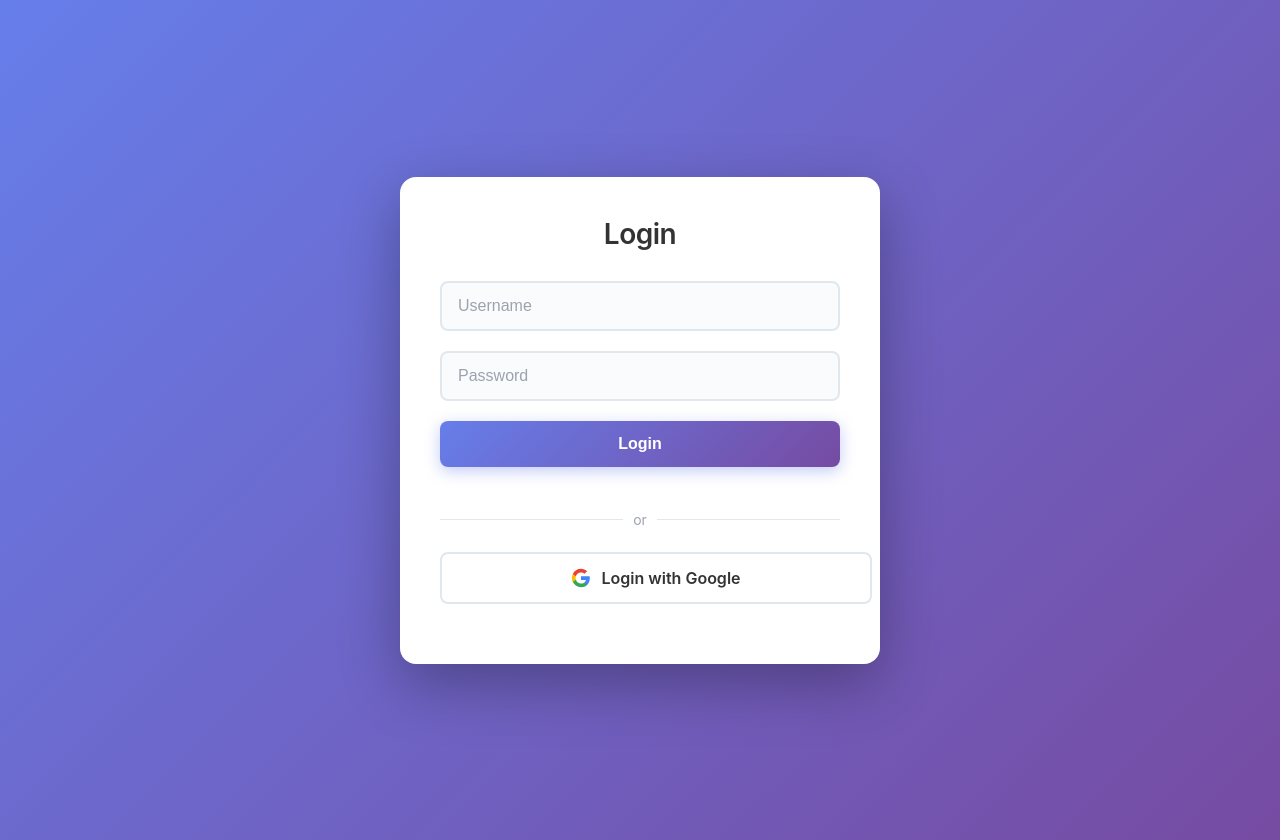
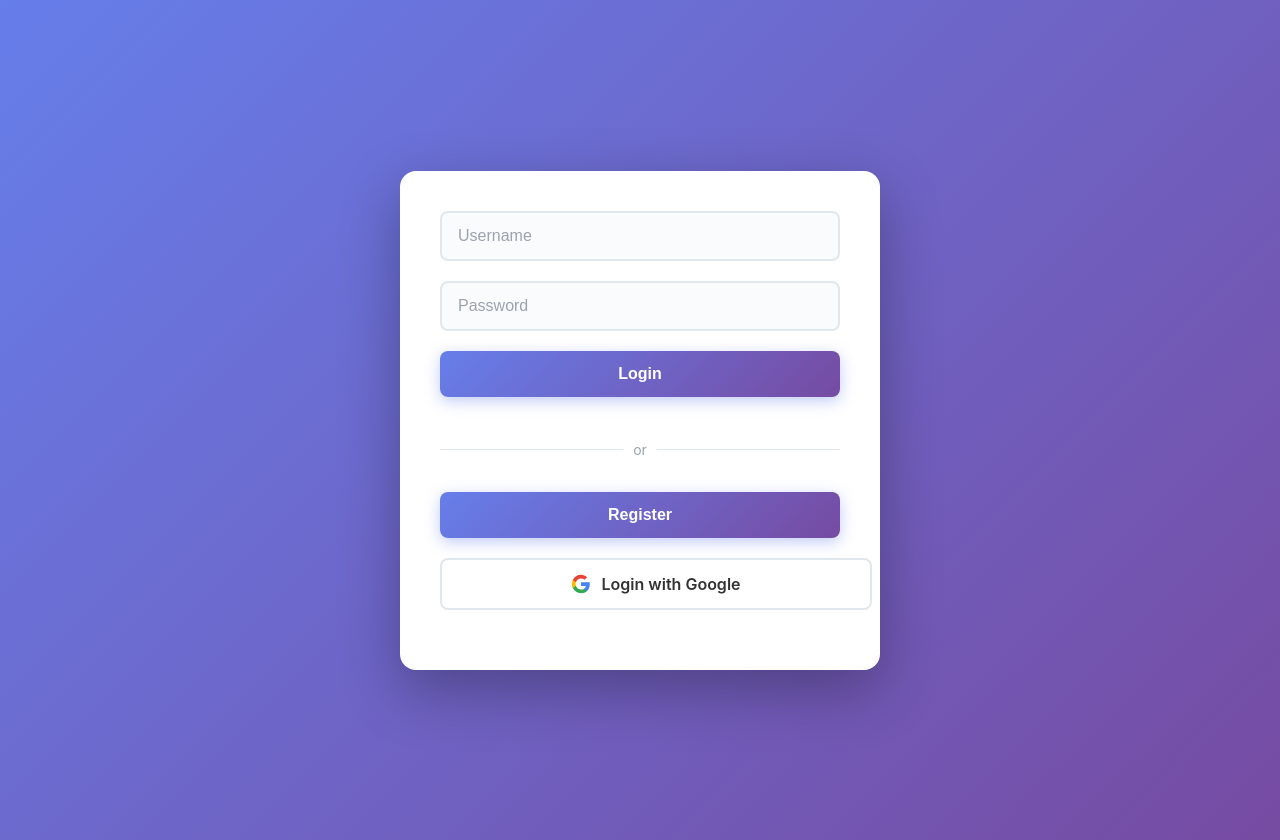
Before and after one commit to vamshi-muktha/Spring-Project-Frontend, a React (Create React App) app: page /login in a window 1280 px wide. Built offline with nearby package versions, Linux system fonts and the light colour scheme.

Commit message:
register

```diff
--- a/src/pages/login.jsx
+++ b/src/pages/login.jsx
@@ -1,4 +1,5 @@
 import { useState } from "react";
+import { Link } from "react-router-dom";
 import axios from "axios";
 import "./login.css";
 
@@ -41,12 +42,16 @@ function Login() {
       // If redirected to login page with error parameter, login failed
       if (finalUrl.includes("/login") && (finalUrl.includes("error") || finalUrl.includes("?error"))) {
         setError("Invalid username or password");
+        setUsername("");
+        setPassword("");
         return;
       }
 
       // Check response status
       if (response.status === 401 || response.status === 403) {
         setError("Invalid username or password");
+        setUsername("");
+        setPassword("");
         return;
       }
 
@@ -104,7 +109,9 @@ function Login() {
   return (
     <div className="login-container">
       <form className="login-form" onSubmit={handleLogin}>
-        <h2>Login</h2>
+        {/* <h3>Login</h3>  */}
+        {/* <button onclick="register()">Register</button> */}
+
 
         {error && <div className="error-message">{error}</div>}
 
@@ -129,6 +136,10 @@ function Login() {
 
         <div className="divider">or</div>
 
+        <Link to="/register">
+          <button type="button" className="register-button">Register</button>
+        </Link>
+
         <a href="http://localhost:8088/oauth2/authorization/google" className="google-button">
           <svg className="google-icon" viewBox="0 0 24 24">
             <path fill="#4285F4" d="M22.56 12.25c0-.78-.07-1.53-.2-2.25H12v4.26h5.92c-.26 1.37-1.04 2.53-2.21 3.31v2.77h3.57c2.08-1.92 3.28-4.74 3.28-8.09z"/>
```
Also changed, not shown: 2 other files (tests, documents, lock files or other folders).
